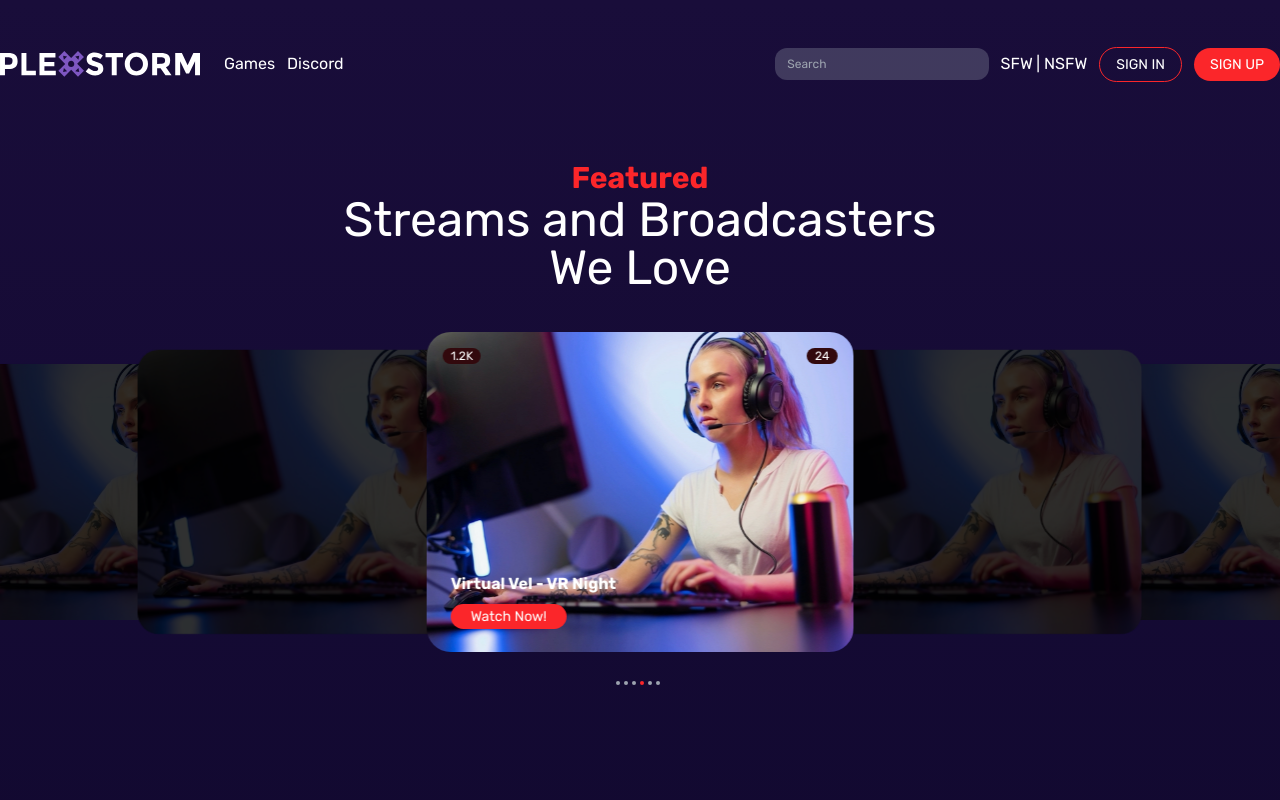
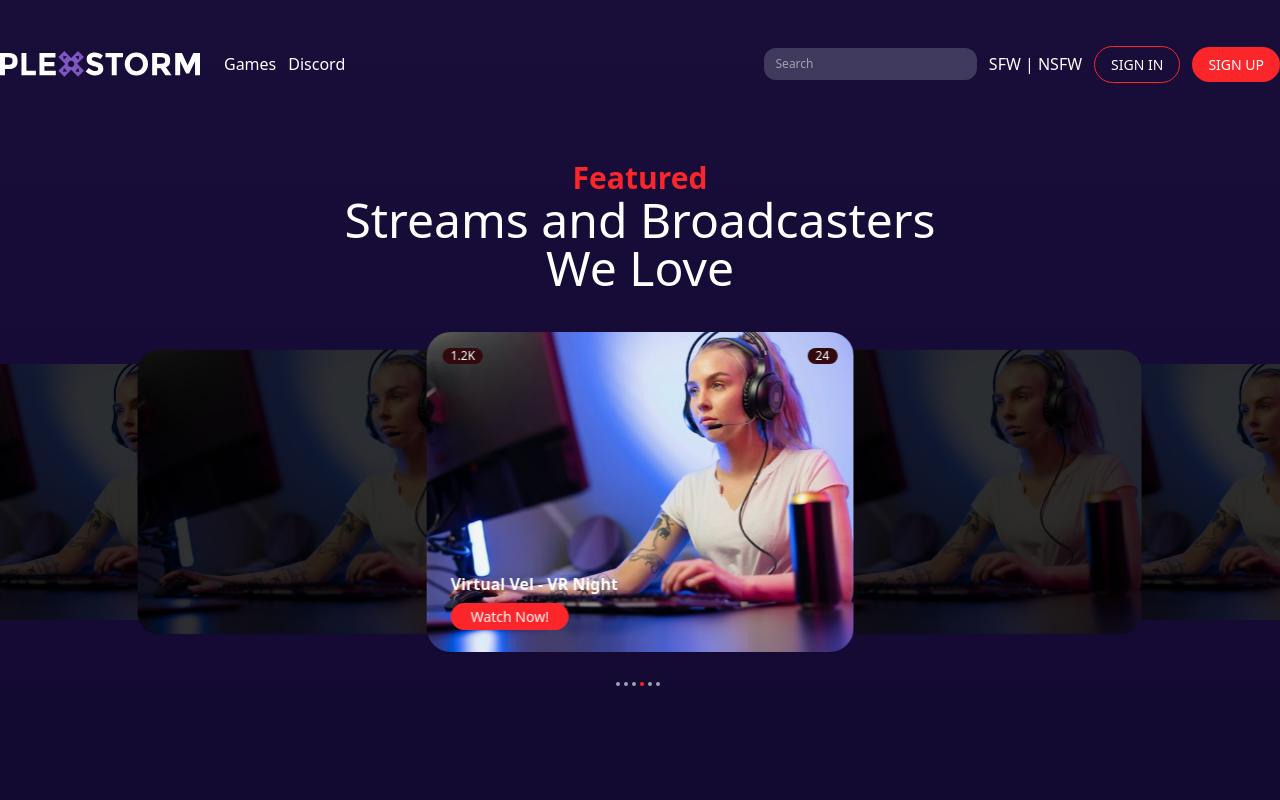
Before and after one commit to suleyman/plexstorm-redesign, a Next.js app: page / in a window 1280 px wide. Shown: the top 800 px of the page. Built offline with nearby package versions, Linux system fonts and the light colour scheme.

Commit message:
load font in head

```diff
--- a/pages/_document.js
+++ b/pages/_document.js
@@ -11,11 +11,15 @@ class MyDocument extends Document {
       <Html>
         <Head>
           <link rel="preconnect" href="https://fonts.gstatic.com" />
+          <link
+            rel="preload"
+            as="style"
+            href="https://fonts.googleapis.com/css2?family=Rubik:wght@300;400;700&display=swap"
+          />
         </Head>
         <body className="bg-gradient-to-b from-primary to-secondary">
           <Main />
           <NextScript />
-          <link href="https://fonts.googleapis.com/css2?family=Rubik:wght@300;400;700&display=swap" rel="stylesheet" />
         </body>
       </Html>
     );
```
